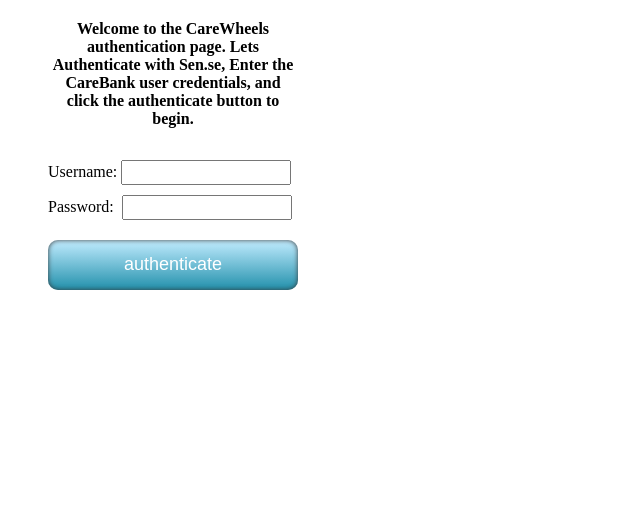
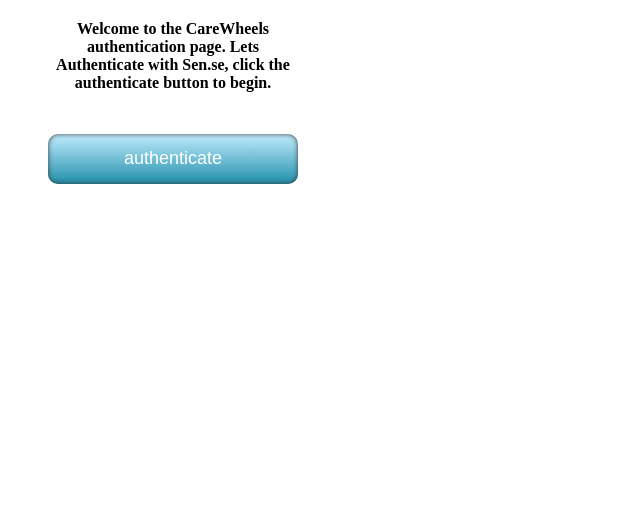
Before and after one commit to CareWheels/Capstone, a PHP site: page / in a window 1280 px wide. Shown: the part 121-651 px from the top of the page, without its empty margins (0-640 px from the left). Run offline with PHP 8.4, Linux system fonts and the light colour scheme; data that the repository does not hold is empty.

Commit message:
added new landing page

```diff
--- a/OAuth2/src/index.php
+++ b/OAuth2/src/index.php
@@ -3,7 +3,14 @@
  *
  * Author: Chris Asakawa
  * Date: 6/22/16
+ *
+ * Authentication Flow:
+ *  1. homepage, user input username and password
+ *  2. redirect to sen.se auth page, returns code
+ *  3. redirect to sen.se token page, returns tokens
+ *  4. redirect to confirmation page
  -->
+
 <html>
 <head>
     <meta name="description" content="">
@@ -14,75 +21,26 @@
 <body>
 <?php
 
-require('Client.php');
-require('GrantType/IGrantType.php');
-require('GrantType/AuthorizationCode.php');
-
-/* parameters */
-const CLIENT_ID     = '';
-const CLIENT_SECRET = '';
-const SCOPE         = 'devices.read';
-const REDIRECT_URI  = 'http://127.0.0.1:1234/src/index.php'; //url of this.php
-const GRANT_TYPE    = 'authorization_code';
-
-/* endpoints */
-const AUTHORIZATION_ENDPOINT = 'https://sen.se/api/v2/oauth2/authorize';
-const TOKEN_ENDPOINT         = 'https://apis.sen.se/v2/oauth2/token/';
-
-$client = new OAuth2\Client(CLIENT_ID, CLIENT_SECRET);
-$username = $_POST['username'];
-$password = $_POST['password'];
-
-
-if (!isset($username) && !isset($password)){
 echo <<<TAG
     <ul>
         <li id=logo></li>
         <li>
             <h4>
                 Welcome to the CareWheels authentication page. Lets
-                    Authenticate with Sen.se, Enter the CareBank user
-                    credentials, and click the authenticate button to
-                    begin.
+                Authenticate with Sen.se, click the authenticate
+                button to begin.
             </h4>
         </li>
         <li>
-                <form action="index.php" method="post">
-                    Username: <input type="text" name="username" required value=$username><br>
-                    Password:&nbsp; <input type="password" name="password" required value='$password'><br>
+            <form action="callback.php" method="post">
                 <input id="authButton" type="submit" value="authenticate">
             </form>
         </li>
     </ul>
 TAG;
-}
 
 
-/* if no auth code then retrieve the authentication code */
-else if (!isset($_GET['code']))
-{
-    $auth_url = $client->getAuthenticationUrl(
-                            AUTHORIZATION_ENDPOINT,
-                            REDIRECT_URI,
-                            array("scope" => SCOPE)
-                         );
-    header('Location: ' . $auth_url);
-    die('Redirect');
-}
-else /* use the auth code to get the access and refresh tokens */
-{
-    $params = array('code' => $_GET['code'], 'redirect_uri' => REDIRECT_URI);
-    $response = $client->getAccessToken(TOKEN_ENDPOINT, 'authorization_code', $params);
 
-    /* testing */
-    echo "access token: ";
-    print_r($response["result"]["access_token"]);
-    echo "<br><br>";
-    echo "refresh token: ";
-    print_r($response["result"]["refresh_token"]);
-
-
-}
 ?>
 </body>
 </html>
```
Lines whose indentation alone changed are shown as unchanged.
